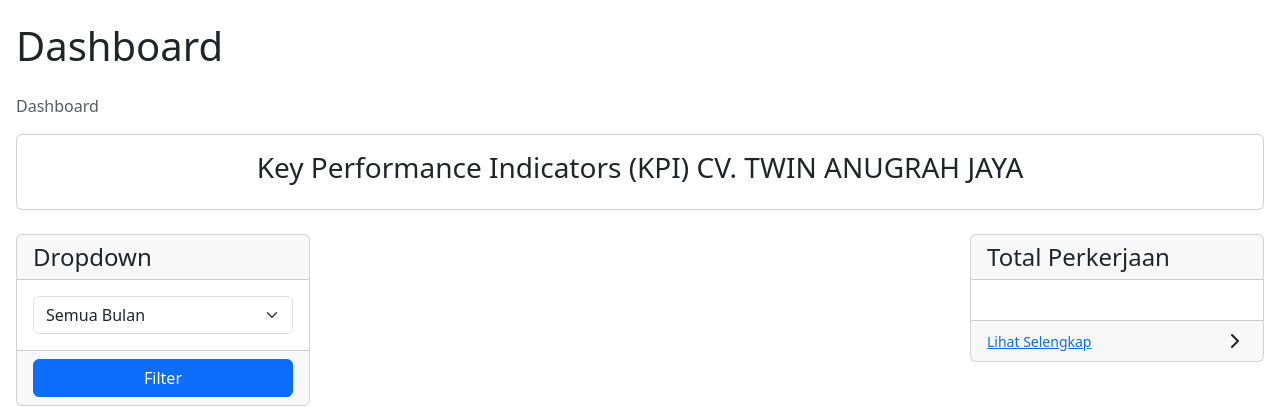
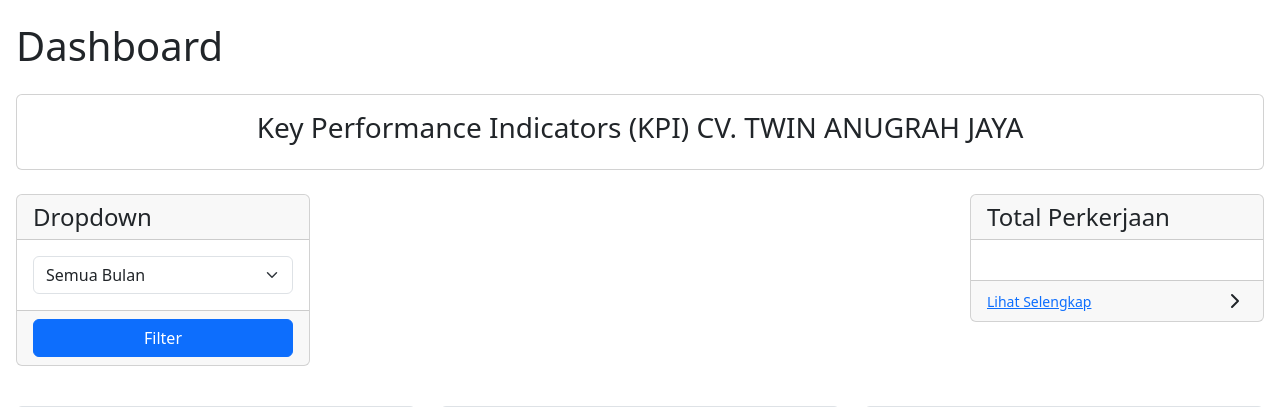
Before and after one commit to CesaAkbar/web-services, a Flask app: page / in a window 1280 px wide. Shown: the part 50-457 px from the top of the page. Run offline with Flask 3, Linux system fonts and the light colour scheme; the visitor is signed in with stand-in values (Sample User, id 1); some libraries are stand-ins or nearby versions.

Commit message:
ubah fitur

```diff
--- a/app/templates/home/dashboard.html
+++ b/app/templates/home/dashboard.html
@@ -4,11 +4,6 @@
 {% block title_content %} Dashboard {% endblock %}
 
 {% block content %}
-<nav aria-label="breadcrumb">
-    <ol class="breadcrumb">
-        <li class="breadcrumb-item active" aria-current="page">Dashboard</li>
-    </ol>
-</nav>
 <div class="column">
     <div class="card mb-4">
         <div class="card-body text-center h3">
```
